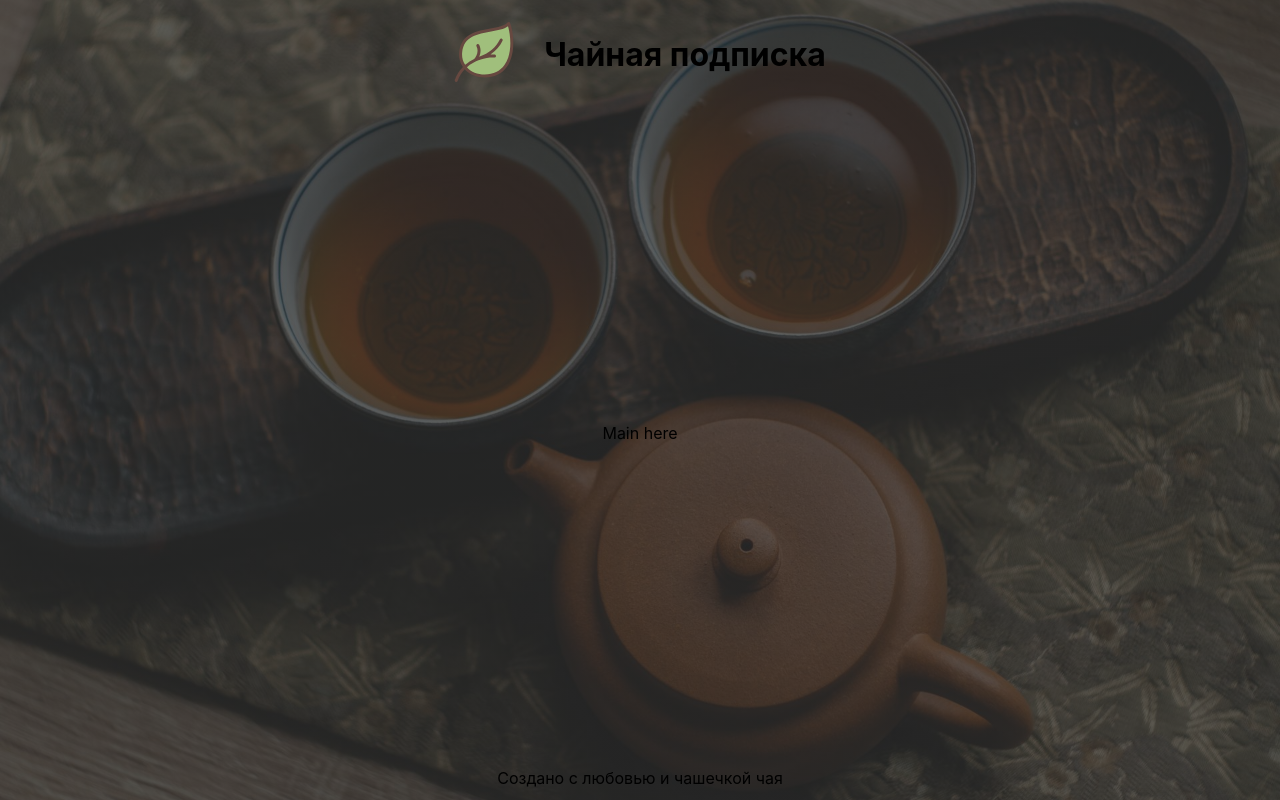
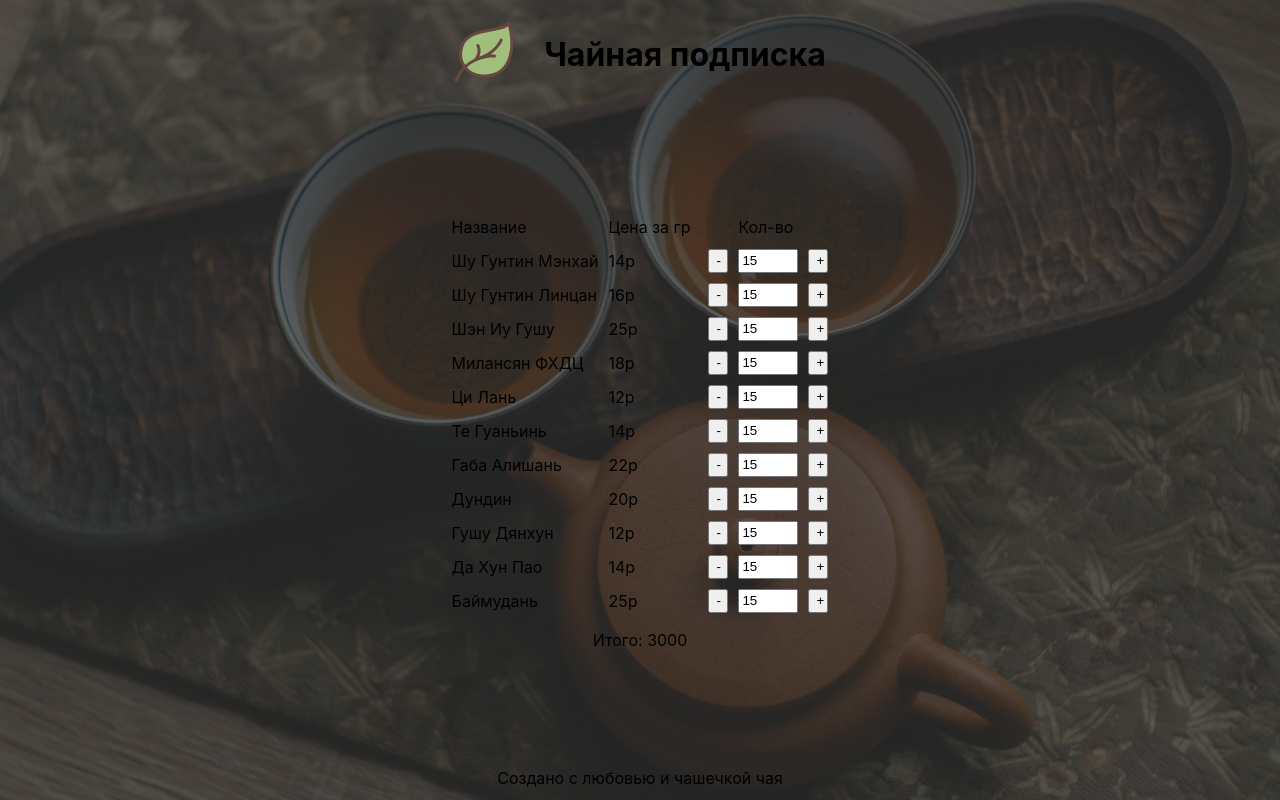
Before and after one commit to ivan-lev/tea-subscription, a React (Vite) app: page / in a window 1280 px wide. Built offline with nearby package versions, Linux system fonts and the light colour scheme.

Commit message:
feat: add Main component

```diff
--- a/src/components/Main/Main.scss
+++ b/src/components/Main/Main.scss
@@ -1,5 +1,14 @@
 .content {
   flex: 1 0 auto;
   display: flex;
+  flex-direction: column;
   align-items: center;
+  justify-content: center;
+  gap: 15px;
+
+  &__list {
+    display: grid;
+    gap: 10px;
+    grid-template-columns: 1fr 90px 20px 60px 20px;
+  }
 }
--- a/src/components/Main/Main.tsx
+++ b/src/components/Main/Main.tsx
@@ -1,5 +1,41 @@
 import './Main.scss';
 
+import { useState, useEffect } from 'react';
+
+import Row from '../Row/Row';
+
+import { teas } from '../../variables/teas';
+
+import { Tea } from '../../types/teas';
+
 export default function Main() {
-  return <main className="content">Main here</main>;
+  const [teaList, setTeaList] = useState(teas);
+  const [totalPrice, setTotalPrice] = useState(0);
+
+  useEffect(() => {
+    calculateTotalSum();
+  }, [teaList]);
+
+  const calculateTotalSum = (): void => {
+    const total = teaList.reduce((accumulator: number, currentTea: Tea): number => {
+      return accumulator + currentTea.count * currentTea.price;
+    }, 0);
+    setTotalPrice(total + 120);
+  };
+
+  return (
+    <main className="content">
+      <div className="content__list">
+        <span>Название</span>
+        <span>Цена за гр</span>
+        <span></span>
+        <span>Кол-во</span>
+        <span></span>
+        {teaList.map(tea => (
+          <Row key={tea.id} tea={tea} teaList={teaList} setTeaList={setTeaList} />
+        ))}
+      </div>
+      Итого: {totalPrice <= 120 ? 0 : totalPrice}
+    </main>
+  );
 }
```
